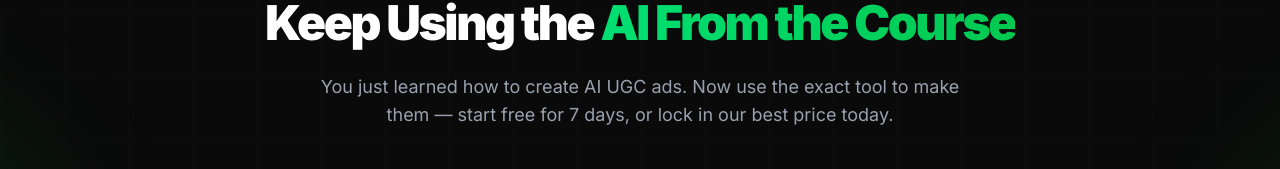
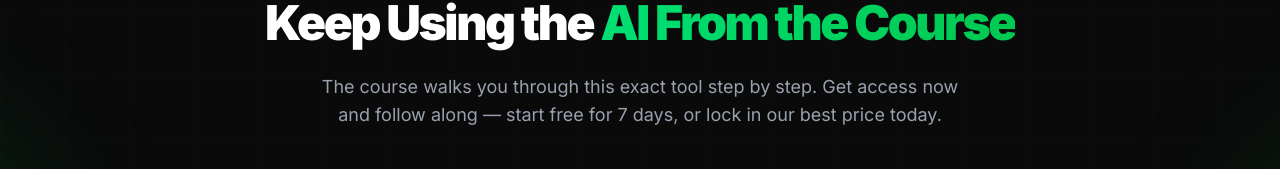
Before and after one commit to A-BMT02/aiugc, a Next.js app: page /lifetime-upsell in a window 1280 px wide. Shown: the part 117-286 px from the top of the page. Built offline with nearby package versions, Linux system fonts and the light colour scheme; no server answers.

Commit message:
fix: update upsell subheadline - user sees page before taking the course

```diff
--- a/app/lifetime-upsell/page.js
+++ b/app/lifetime-upsell/page.js
@@ -102,7 +102,7 @@ function LifetimeUpsellContent() {
           </h1>
 
           <p className="text-base md:text-lg text-gray-400 max-w-2xl mx-auto">
-            You just learned how to create AI UGC ads. Now use the exact tool to make them — start free for 7 days, or lock in our best price today.
+            The course walks you through this exact tool step by step. Get access now and follow along — start free for 7 days, or lock in our best price today.
           </p>
         </div>
 
```
